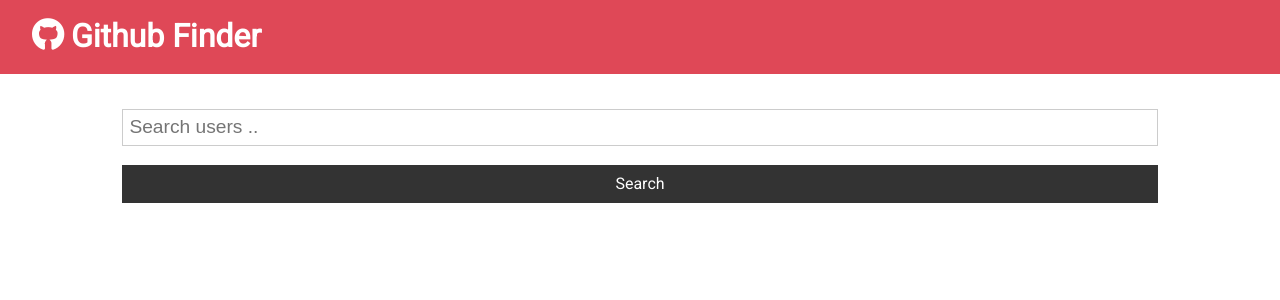
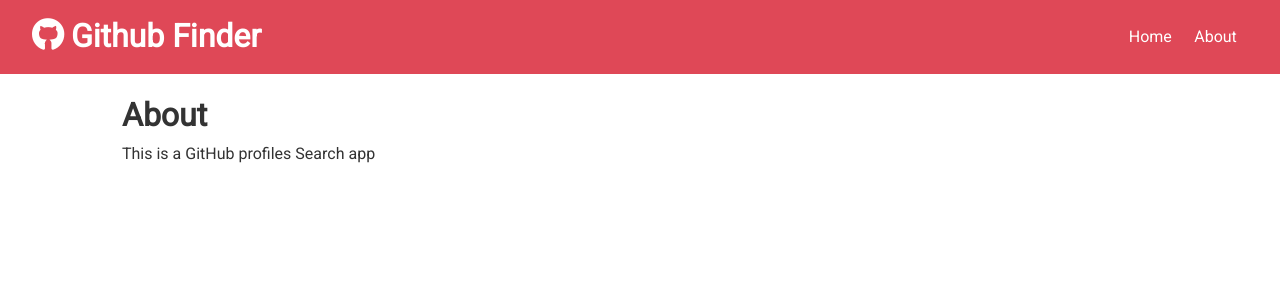
Before and after one commit to EvaProk/github-finder, a React (Create React App) app: page /about in a window 1280 px wide. Shown: the top 300 px of the page. Built offline with nearby package versions, Linux system fonts and the light colour scheme.

Commit message:
Set up React router

```diff
--- a/package.json
+++ b/package.json
@@ -9,6 +9,7 @@
     "axios": "^0.24.0",
     "react": "^17.0.2",
     "react-dom": "^17.0.2",
+    "react-router-dom": "^6.1.1",
     "react-scripts": "4.0.3",
     "web-vitals": "^1.1.2"
   },
--- a/src/App.js
+++ b/src/App.js
@@ -1,9 +1,13 @@
 import "./App.css";
-import React, { Component } from "react";
+import React, { Fragment, Component } from "react";
 import Navbar from "./components/layout/Navbar";
 import Alert from "./components/layout/Alert";
+import About from "./components/pages/About";
 import Users from "./components/users/Users";
+
 import Search from "./components/users/Search";
+import { BrowserRouter as Router, Routes, Route } from "react-router-dom";
+
 import axios from "axios";
 
 class App extends Component {
@@ -46,10 +50,17 @@ class App extends Component {
     const { users, loading } = this.state;
 
     return (
+      <Router>
         <div className="App">
           <Navbar />
           <div className="container">
             <Alert alert={this.state.alert} />
+            <Routes>
+              <Route
+                exact
+                path="/"
+                element={
+                  <Fragment>
                     <Search
                       searchUsers={this.searchUsers}
                       clearUsers={this.clearUsers}
@@ -57,8 +68,16 @@ class App extends Component {
                       setAlert={this.setAlert}
                     />
                     <Users loading={loading} users={users} />
+                  </Fragment>
+                }/>
+                <Route
+                exact
+                path="/about"
+                element={<About/>}/>
+            </Routes>
           </div>
         </div>
+      </Router>
     );
   }
 }
--- a/src/components/layout/Navbar.js
+++ b/src/components/layout/Navbar.js
@@ -1,4 +1,6 @@
 import React from "react";
+import { Link } from "react-router-dom";
+
 import PropTypes from 'prop-types'
 
 const Navbar = ({title, icon })=> {
@@ -9,6 +11,14 @@ const Navbar = ({title, icon })=> {
           <i className={icon} />
           {title}
         </h1>
+        <ul>
+          <li>
+            <Link to="/">Home</Link>
+          </li>
+          <li>
+            <Link to="/about">About</Link>
+          </li>
+        </ul>
       </div>
     );
 }
--- /dev/null
+++ b/src/components/pages/About.js
@@ -0,0 +1,13 @@
+import React, {Fragment} from 'react'
+
+const About = () => {
+  return (
+    <Fragment>
+      <h1> About </h1>
+      <p> This is a GitHub profiles Search app </p>
+
+    </Fragment>
+  )
+}
+
+export default About;
```
Also changed, not shown: 1 other file (tests, documents, lock files or other folders). Lines whose indentation alone changed are shown as unchanged.
